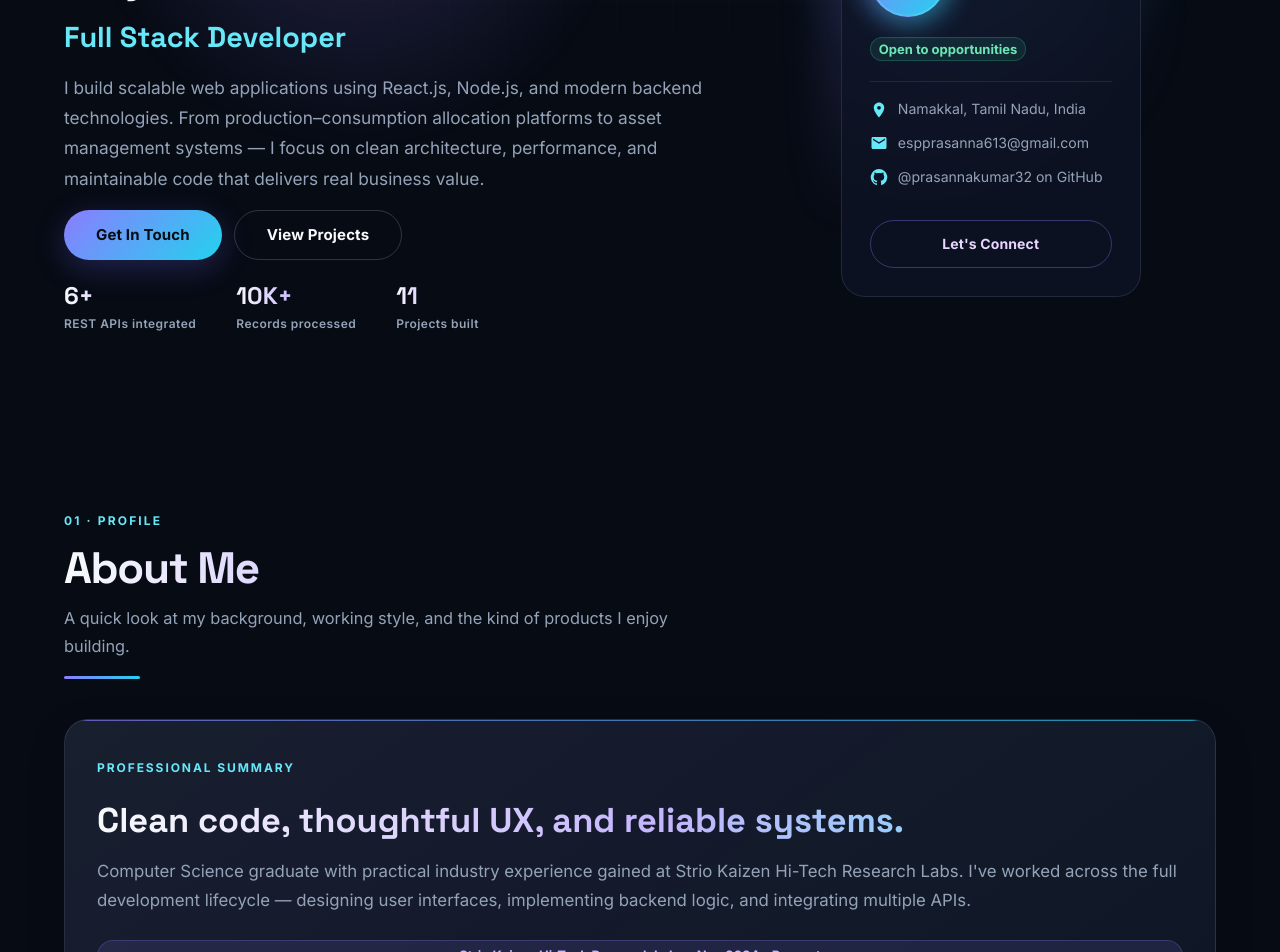
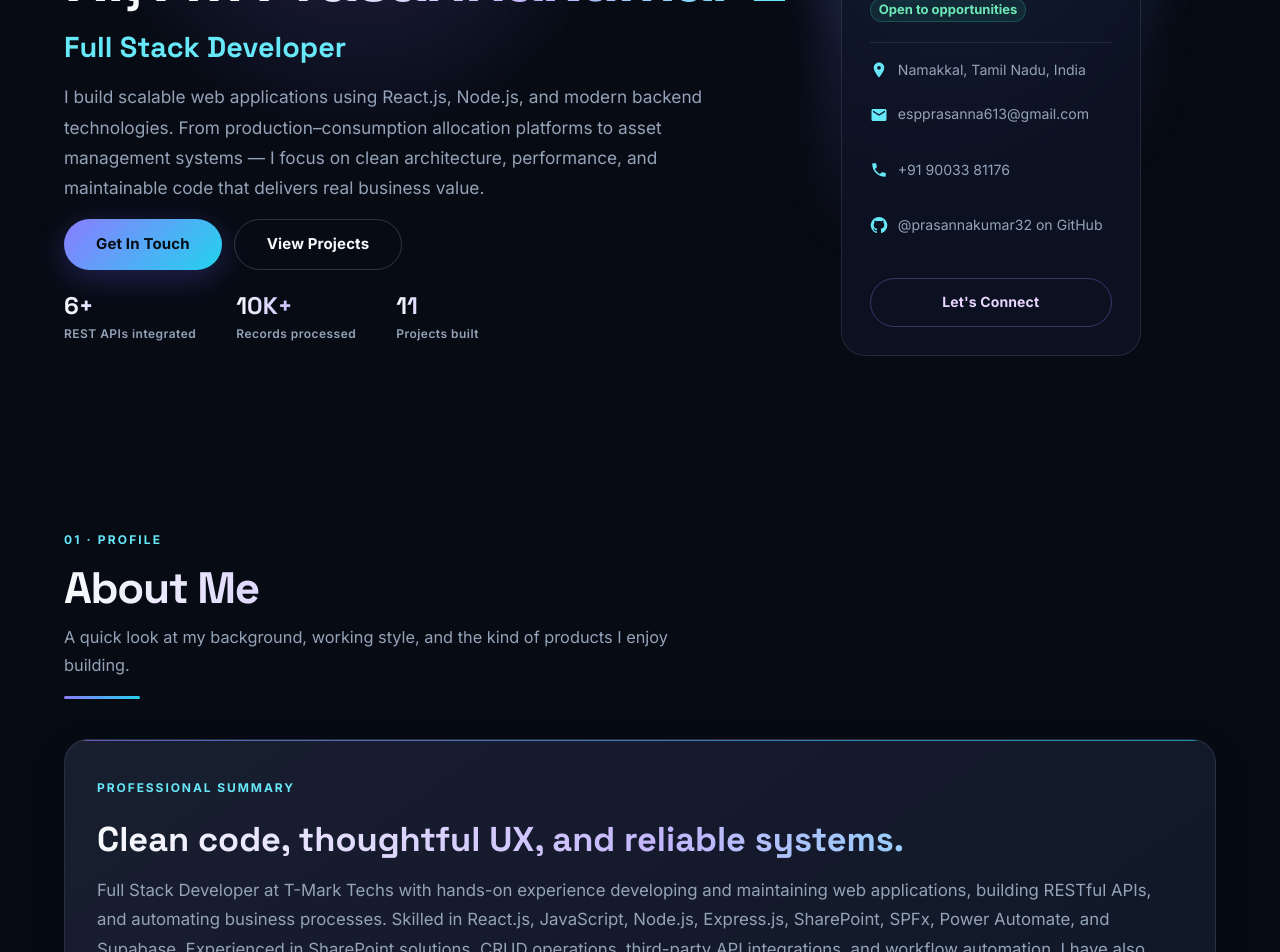
Before and after one commit to prasannakumar32/portfolio, a React (Create React App) app: page / in a window 1280 px wide. Shown: the part 300-1252 px from the top of the page. Built offline with nearby package versions, Linux system fonts and the light colour scheme.

Commit message:
Enhance profile details with contact links and improve accessibility features

```diff
--- a/src/pages/Portfolio.js
+++ b/src/pages/Portfolio.js
@@ -406,8 +406,9 @@ const Portfolio = () => {
 
   const profileDetails = [
     { icon: <LocationOn />, text: 'Namakkal, Tamil Nadu, India' },
-    { icon: <Email />, text: 'espprasanna613@gmail.com' },
-    { icon: <GitHub />, text: `@${GITHUB_USER} on GitHub` },
+    { icon: <Email />, text: 'espprasanna613@gmail.com', href: 'mailto:espprasanna613@gmail.com' },
+    { icon: <Phone />, text: '+91 90033 81176', href: 'tel:+919003381176' },
+    { icon: <GitHub />, text: `@${GITHUB_USER} on GitHub`, href: `https://github.com/${GITHUB_USER}` },
   ];
 
   return (
@@ -620,7 +621,26 @@ const Portfolio = () => {
                   />
                   <Divider sx={{ mb: 2, borderColor: 'rgba(148,163,184,0.14)' }} />
                   {profileDetails.map((item) => (
-                    <Box key={item.text} sx={{ display: 'flex', alignItems: 'center', gap: 1.25, mb: 1.4 }}>
+                    <Box
+                      key={item.text}
+                      component={item.href ? 'a' : 'div'}
+                      href={item.href}
+                      target={item.href?.startsWith('http') ? '_blank' : undefined}
+                      rel={item.href?.startsWith('http') ? 'noopener noreferrer' : undefined}
+                      sx={{
+                        display: 'flex',
+                        alignItems: 'center',
+                        gap: 1.25,
+                        mb: 1.4,
+                        minHeight: item.href ? 44 : undefined,
+                        color: 'inherit',
+                        textDecoration: 'none',
+                        touchAction: 'manipulation',
+                        WebkitTapHighlightColor: 'rgba(103,232,249,0.2)',
+                        '&:active': { opacity: 0.7 },
+                        '&:focus-visible': { outline: '2px solid #67E8F9', outlineOffset: 3, borderRadius: 4 },
+                      }}
+                    >
                       <Box sx={{ color: '#67E8F9', display: 'flex', '& svg': { fontSize: 18 } }}>{item.icon}</Box>
                       <Typography variant="body2" color="text.secondary" sx={{ fontSize: '0.88rem' }}>
                         {item.text}
@@ -658,9 +678,14 @@ const Portfolio = () => {
                 Clean code, thoughtful UX, and reliable systems.
               </Typography>
               <Typography variant="body1" color="text.secondary" sx={{ lineHeight: 1.75, flexGrow: 1 }}>
-                Computer Science graduate with practical industry experience gained at Strio Kaizen Hi-Tech
-                Research Labs. I've worked across the full development lifecycle — designing user interfaces,
-                implementing backend logic, and integrating multiple APIs.
+                Full Stack Developer at T-Mark Techs with hands-on experience developing and maintaining web
+                applications, building RESTful APIs, and automating business processes. Skilled in React.js,
+                JavaScript, Node.js, Express.js, SharePoint, SPFx, Power Automate, and Supabase. Experienced in
+                SharePoint solutions, CRUD operations, third-party API integrations, and workflow automation.
+                I have also worked on real-time transport and car parking availability systems, including data
+                synchronization, backend APIs, and database management. Familiar with VPS deployment, server
+                configuration, and application maintenance, and passionate about building scalable, efficient,
+                user-friendly software.
               </Typography>
               <Chip
                 label="Strio Kaizen Hi-Tech Research Labs • Nov 2024 – Present"
@@ -846,7 +871,18 @@ const Portfolio = () => {
                 href={item.href}
                 target={item.href?.startsWith('http') ? '_blank' : undefined}
                 rel="noopener noreferrer"
-                sx={{ ...cardSx, textDecoration: 'none', color: 'inherit', p: 0 }}
+                aria-label={`${item.label}: ${item.value}`}
+                sx={{
+                  ...cardSx,
+                  textDecoration: 'none',
+                  color: 'inherit',
+                  p: 0,
+                  minHeight: 160,
+                  touchAction: 'manipulation',
+                  WebkitTapHighlightColor: 'rgba(103,232,249,0.2)',
+                  '&:active': { transform: 'scale(0.98)' },
+                  '&:focus-visible': { outline: '2px solid #67E8F9', outlineOffset: 3 },
+                }}
                 elevation={0}
               >
                 <CardContent sx={{ height: '100%', display: 'flex', flexDirection: 'column', justifyContent: 'center', textAlign: 'center', py: 3.5 }}>
```
Also changed, not shown: 1 other file (tests, documents, lock files or other folders).
